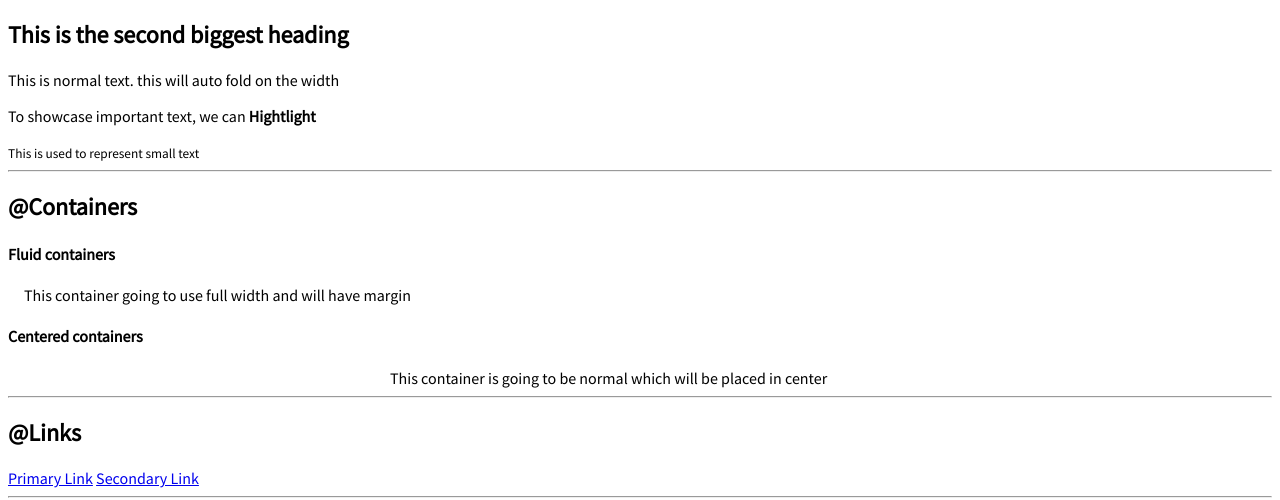
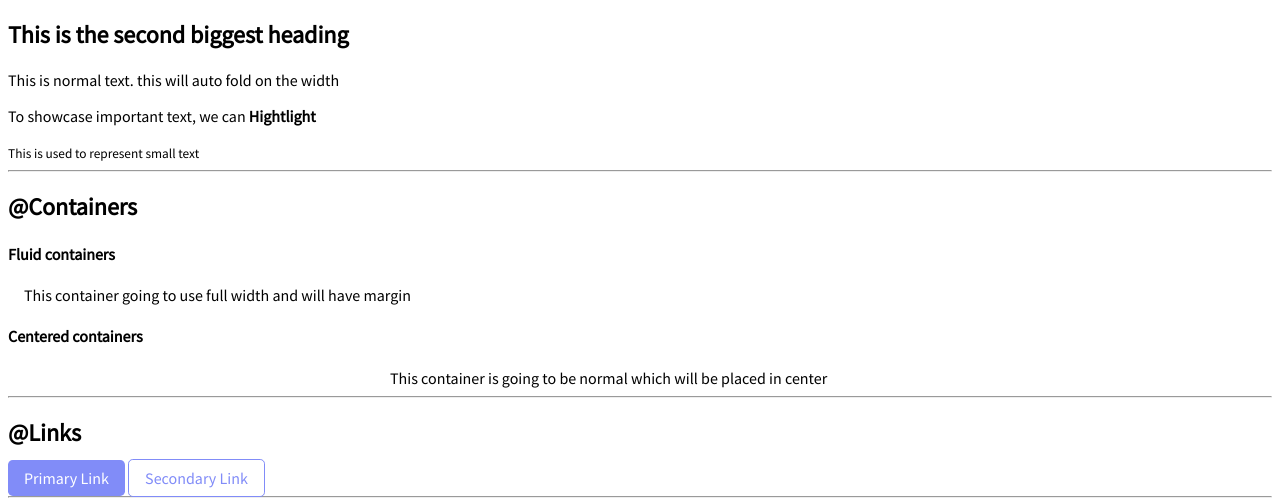
Before and after one commit to sharmivijay/MyPorfolio, a plain HTML site: page index.html in a window 1280 px wide. Shown: the part 308-808 px from the top of the page. Drawn offline with Linux system fonts and the light colour scheme.

Commit message:
completed till links

```diff
--- a/index.html
+++ b/index.html
@@ -34,8 +34,8 @@
      <hr>
 
      <h2>@Links</h2>
-     <a href="/">Primary Link</a>
-     <a href="/">Secondary Link</a>
+     <a class =" link link-primary " href="/">Primary Link</a>
+     <a class= "link link-secondary" href="/">Secondary Link</a>
 
      <hr>
 
--- a/styles.css
+++ b/styles.css
@@ -1,6 +1,12 @@
 /** Lets add the font type from google fonts **/
 
 @import url('https://fonts.googleapis.com/css2?family=Source+Sans+Pro:ital@0;1&display=swap');
+
+
+/* root element is declare the global css variables */
+:root{
+    --base-color:#818CF8;
+}
 
 body{
     font-family: 'Source Sans Pro', sans-serif;
@@ -16,3 +22,20 @@ body{
     max-width: 500px;
     margin: auto;
 }
+
+/* lets try links */
+
+.link{
+    text-decoration:none;
+    padding: 0.5rem 1rem;
+}
+.link-primary{
+    background-color: var(--base-color);
+    border-radius: 0.3rem;
+    color: white;
+}
+.link-secondary{
+    border-radius: 0.3rem;
+    border: 1px solid var(--base-color);
+    color:var(--base-color);
+}
```
